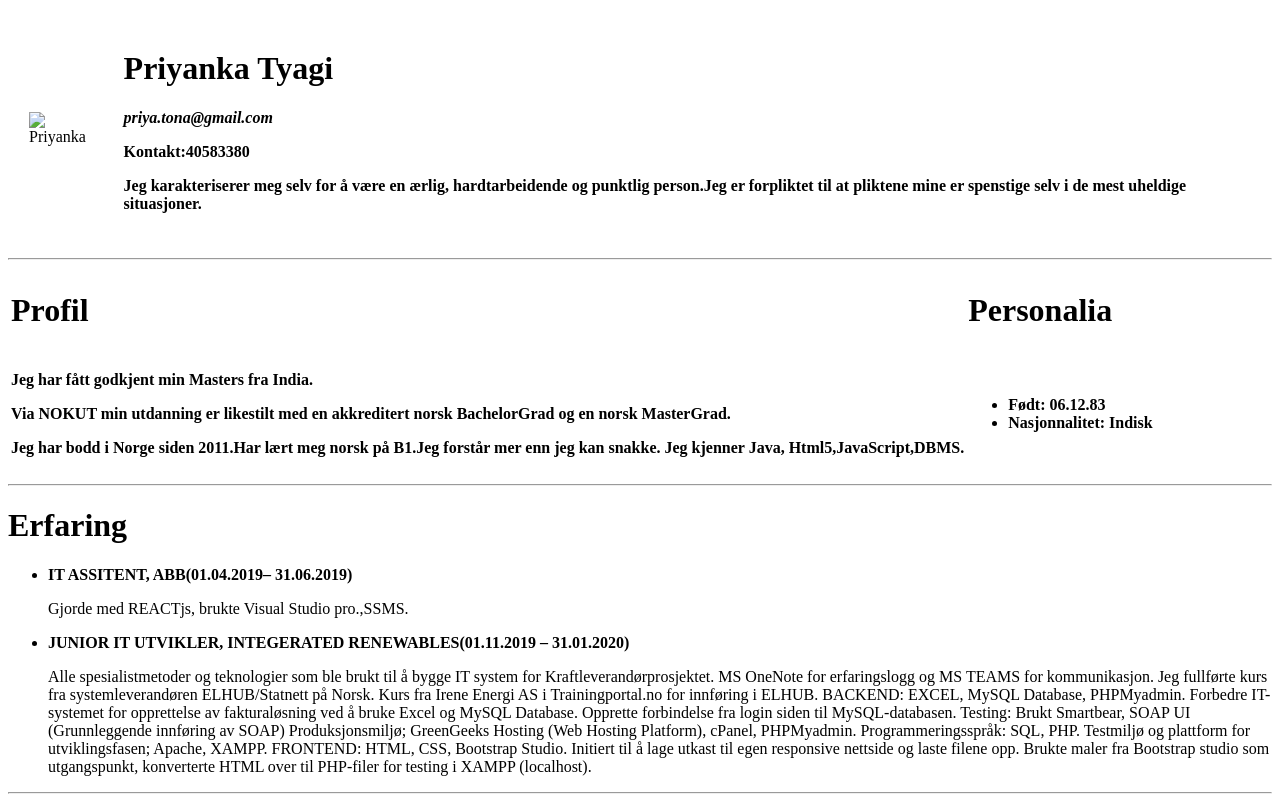
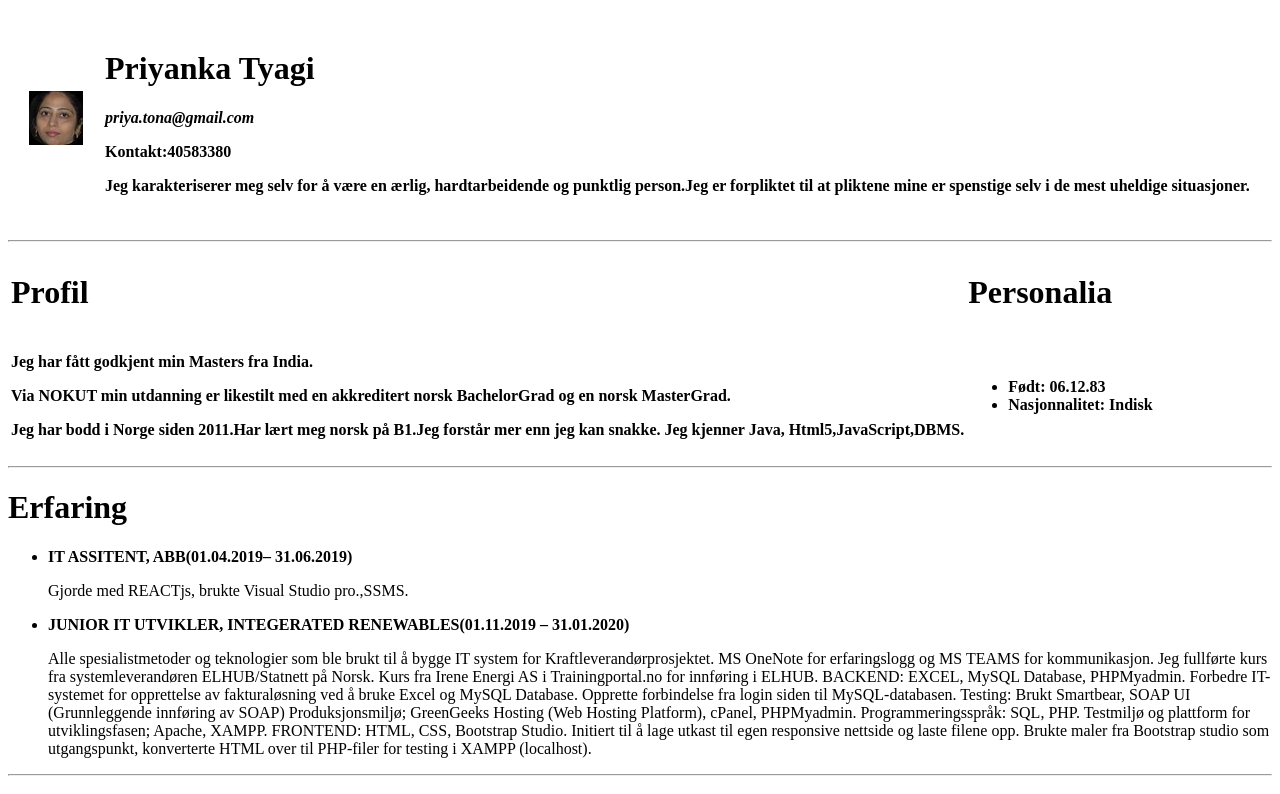
Before and after one commit to priyankatona/cv, a plain HTML site: page index.html in a window 1280 px wide. Shown: the top 794 px of the page. Drawn offline with Linux system fonts and the light colour scheme.

Commit message:
Update index.html

```diff
--- a/index.html
+++ b/index.html
@@ -8,7 +8,7 @@
   <body>
     <table cellspacing="20"><tr>
 
-      <td>  <img src="images taksh\rsz_1dsc_0143.jpg" alt="Priyanka"></td>
+      <td>  <img src="https://github.com/priyankatona/cv/blob/master/images%20taksh/rsz_1rsz_1rsz_1dsc_0143.jpg" alt="Priyanka"></td>
 
 
       <td><h1>Priyanka Tyagi</h1>
```
